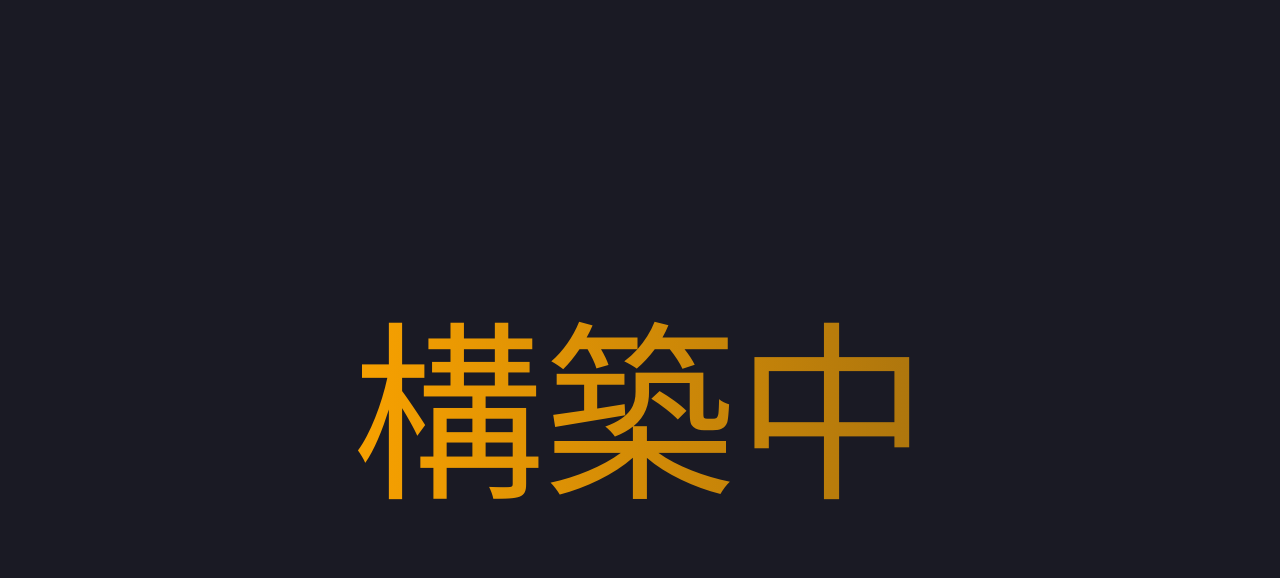
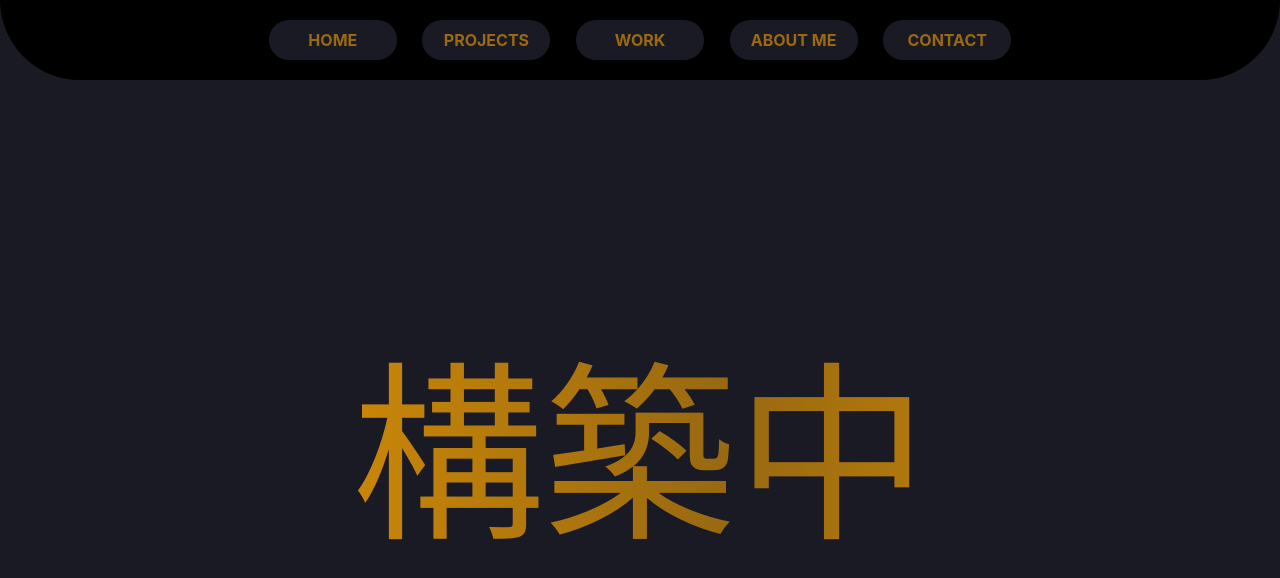
Before and after one commit to davidwingqvist/portfolio-site, a React (Create React App) app: page / in a window 1280 px wide. Shown: the top 578 px of the page. Built offline with nearby package versions, Linux system fonts and the light colour scheme.

Commit message:
reworked main page design

```diff
--- a/src/App.css
+++ b/src/App.css
@@ -1,38 +1,12 @@
 .App {
-  text-align: center;
+  display: flex;
+  flex-direction: column;
+  height: 100dvh;
+  width: 100dvh;
+  -ms-overflow-style: none;
+  scrollbar-width: none;
 }
 
-.App-logo {
-  height: 40vmin;
-  pointer-events: none;
+::-webkit-scrollbar {
+  display: none;
 }
-
-@media (prefers-reduced-motion: no-preference) {
-  .App-logo {
-    animation: App-logo-spin infinite 20s linear;
-  }
-}
-
-.App-header {
-  background-color: #282c34;
-  min-height: 100vh;
-  display: flex;
-  flex-direction: column;
-  align-items: center;
-  justify-content: center;
-  font-size: calc(10px + 2vmin);
-  color: white;
-}
-
-.App-link {
-  color: #61dafb;
-}
-
-@keyframes App-logo-spin {
-  from {
-    transform: rotate(0deg);
-  }
-  to {
-    transform: rotate(360deg);
-  }
-}
--- a/src/App.tsx
+++ b/src/App.tsx
@@ -1,11 +1,11 @@
-import React from 'react';
-import logo from './logo.svg';
 import './App.css';
 import HomePage from './pages/Homepage';
+import TopBarComponent from './components/TopBarComponent';
 
 function App() {
   return (
     <div className="App">
+      <TopBarComponent/>
       <HomePage/>
     </div>
   );
--- /dev/null
+++ b/src/components/ButtonComponent.css
@@ -0,0 +1,24 @@
+
+.button-body {
+    width: 10dvw;
+    height: 5dvh;
+    background-color: rgb(26, 26, 36);
+    display: flex;
+    flex-direction: column;
+    text-align: center;
+
+    align-items: center;
+    justify-content: center;
+
+    margin-left: 1dvw;
+    margin-right: 1dvw;
+
+    user-select: none;
+
+    color: rgb(155, 106, 16);
+
+    font-size: 1rem;
+    font-weight: bold;
+
+    border-radius: 15dvh;
+}
--- /dev/null
+++ b/src/components/ButtonComponent.tsx
@@ -0,0 +1,23 @@
+import React from 'react';
+import './ButtonComponent.css';
+
+interface ButtonComponentProps {
+    text: string;
+    func?: () => void;
+  }
+
+  const ButtonComponent: React.FC<ButtonComponentProps> = ({ text, func }) => {
+    const handleClick = () => {
+      if (func) {
+        func();
+      }
+    };
+
+    return (
+      <div onClick={handleClick} className='button-body'>
+        {text}
+      </div>
+    );
+  };
+
+  export default ButtonComponent;
--- /dev/null
+++ b/src/components/TopBarComponent.css
@@ -0,0 +1,26 @@
+
+.top-body {
+    background-color: rgb(26, 26, 36);
+    width: 100dvw;
+    height: 10dvh;
+    position: sticky;
+    display: flex;
+    flex-direction: row;
+    z-index: 1000;
+
+    justify-content: center;
+    align-items: center;
+}
+
+.top-body::before {
+    --corner-size: 30dvh;
+    content: '';
+    position: absolute;
+    top: 0;
+    left: 0;
+    right: 0;
+    bottom: 0;
+    background-color: black;
+    border-radius: 0 0 var(--corner-size) var(--corner-size);
+    z-index: -1;
+}
--- /dev/null
+++ b/src/components/TopBarComponent.tsx
@@ -0,0 +1,18 @@
+import ButtonComponent from './ButtonComponent';
+import './TopBarComponent.css'
+
+/*
+    Top bar component that is persistent between pages.
+*/
+function TopBarComponent ()
+{
+    return (<div className="top-body">
+        <ButtonComponent text="HOME"/>
+        <ButtonComponent text="PROJECTS"/>
+        <ButtonComponent text="WORK"/>
+        <ButtonComponent text="ABOUT ME"/>
+        <ButtonComponent text="CONTACT"/>
+    </div>)
+}
+
+export default TopBarComponent;
--- a/src/pages/Homepage.css
+++ b/src/pages/Homepage.css
@@ -5,6 +5,8 @@
     display: flex;
     align-items: center;
     justify-content: center;
+    position: relative;
+    flex: 1;
 }
 
 @keyframes movingBackground {
```
Also changed, not shown: src/components/SlideDownComponent.tsx (added, +15 -0 lines), 1 other file (tests, documents, lock files or other folders).
